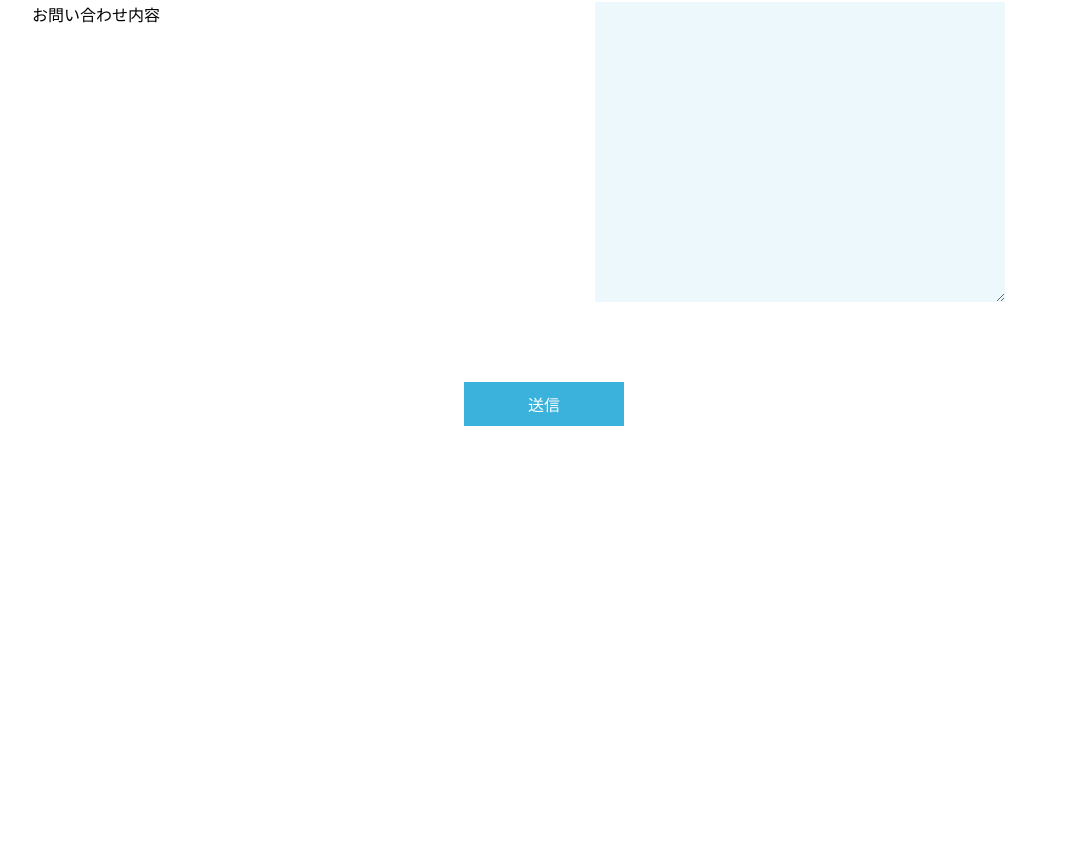
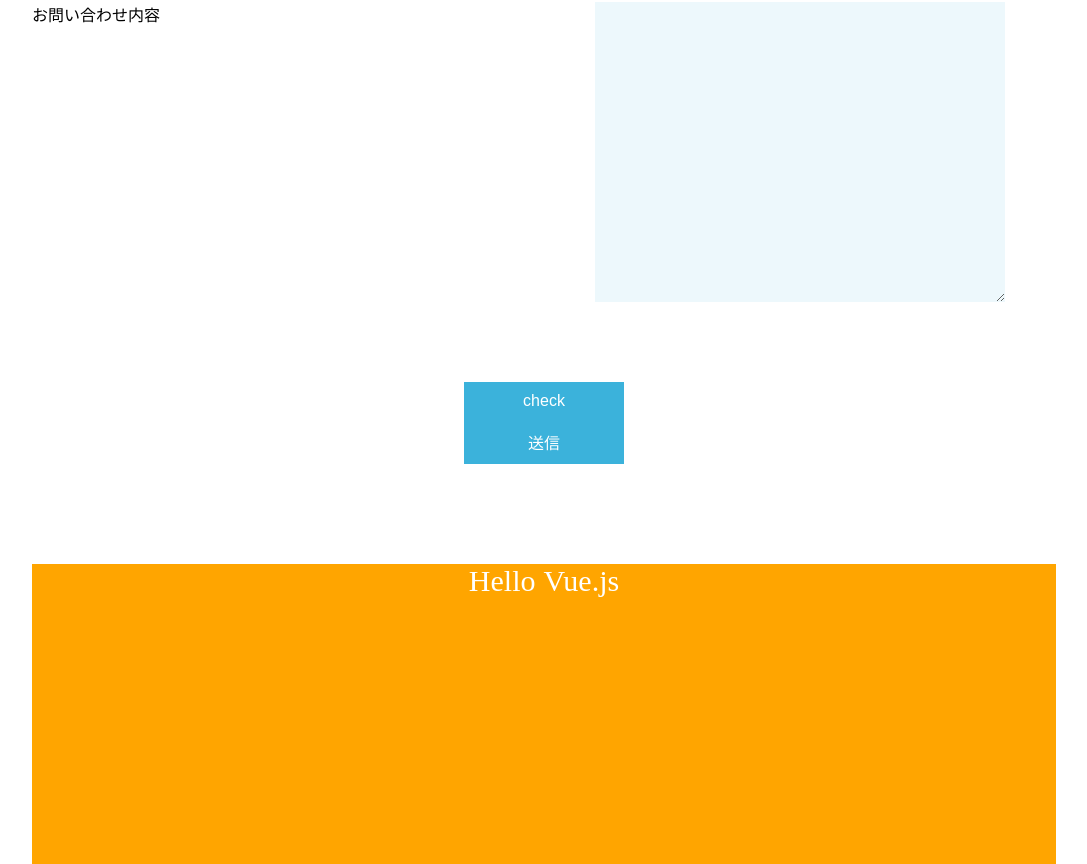
Before and after one commit to reiji-0720/EnGii-HP-recreate, a Nuxt app: page /contact in a window 1280 px wide. Shown: the part 1559-2423 px from the top of the page, without its empty margins (96-1183 px from the left). Before the commit the page ends 2085 px from the top, so only its background shows below. Built offline with nearby package versions, Linux system fonts and the light colour scheme.

Commit message:
contct バリデーション

```diff
--- /dev/null
+++ b/components/contact/contact-box.vue
@@ -0,0 +1,25 @@
+<template>
+   <div class="test">
+      <div class="contact-title">
+          <p>{{message}}</p>
+      </div>
+    </div>
+</template>
+<script>
+export default {
+        props:['message']
+}
+</script>
+<style scoped>
+.test{
+    height:300px;
+    width:100%;
+    background-color:orange;
+}
+.contact-title{
+    color:white;
+    font-size:30px;
+    margin-top:100px;
+    text-align: center;
+}
+</style>
--- a/pages/contact.vue
+++ b/pages/contact.vue
@@ -9,65 +9,103 @@
           <iframe name="dummy" style="display:none;"></iframe>
             <div class="formBox genre">
               <div class="text">
-              <label for="genre" class="adjustP">お問い合わせジャンル</label>
+              <label for="genre" class="adjustP" >お問い合わせジャンル</label>
               </div>
-              <input id="genre" type="text" name="entry.398878031">
+              <input id="genre"  type="text" v-model="inputCase[0]" name="entry.398878031">
             </div>
             <div class="formBox name">
             <div class="text">
               <label for="name" adjustP>お名前</label>
               </div>
-              <input id="name" type="text" name="1191593904">
+              <input id="name"  type="text" v-model="inputCase[1]" name="1191593904">
             </div>
             <div class="formBox nameFurigana">
             <div class="text">
               <label for="nameFurigana" adjustP>お名前（フリガナ）</label>
               </div>
-              <input id="nameFurigana" type="text" name="entry.1441505981">
+              <input id="nameFurigana"  type="text" v-model="inputCase[2]" name="entry.1441505981">
             </div>
             <div class="formBox tel">
             <div class="text">
               <label for="tel" adjustP>電話番号</label>
               </div>
-              <input name="entry.1537312469" id="tel" type="tel" pattern="[0-9]{11}" placeholder="090-1234-5678">
+              <input name="entry.1537312469"  id="tel" type="tel" v-model="inputCase[3]" pattern="[0-9]{11}" placeholder="090-1234-5678">
             </div>
             <div class="formBox mail">
             <div class="text">
               <label for="email" adjustP>メールアドレス</label>
               </div>
-              <input  placeholder="info@sample.com" pattern="[a-z0-9._%+-]+@[a-z0-9.-]+\.[a-z]{2,3}$" type="email" name="entry.1059388771" id="email">
+              <input  placeholder="info@sample.com"  pattern="[a-z0-9._%+-]+@[a-z0-9.-]+\.[a-z]{2,3}$" type="email" v-model="inputCase[4]" name="entry.1059388771" id="email">
             </div>
             <div class="formBox content">
             <div class="text">
               <label for="content" adjustP>お問い合わせ内容</label>
               </div>
-              <textarea name="entry.770171748" id="content" rows="20" cols="60" ></textarea>
+              <textarea name="entry.770171748" v-model="inputCase[5]" id="content" rows="20" cols="60" ></textarea>
             </div>
-            <div class="submit">
+            <div class="submit" >
               <!--<button type="submit" value="送信" class="btn-submit bg-mainColor" @click="show=true">送信</button>-->
-              <button  class="btn-submit bg-mainColor" @click="show=true">送信</button>
-
+              <button class="btn-submit bg-mainColor" @click="checkForm">check</button>
+              <p>{{ Validation.result }}</p>
+              <button    class="btn-submit bg-mainColor"  @click="show=true">送信</button>
             </div>
             </form>
+            <contactBox message="Hello Vue.js"></contactBox>
           </div>
         </div>
-                      <modal @modal="show=false" v-if="show" />
+        <modal @modal="show=false" v-if="show" />
     </div>
 </template>
 <script>
 import contactHeader from "~/components/contact/contact-header";
 import modal from "~/components/parts/contactModal.vue";
+import contactBox from "~/components/contact/contact-box"
 export default {
   components: {
     contactHeader,
-    modal
+    modal,
+    contactBox,
   },
   data(){
     return{
-      show: false,
+      genre: null,
+      inputCase:[
+        '',
+        '',
+        '',
+        '',
+        '',
+        ''
+      ],
+   show:false,
+   lengthError:true,
+   Validation:{
+     result:"",
+   }
+    }
+  },
+  methods:{
+    checkForm(){
+      var mailBool = false;
+      var arrayFalse = [];
+      var falseNum = '';
+
+      for (let i=0; i <= 5; i++){
+        if(!this.inputCase[i]){
+          arrayFalse[i]= i;
+      } else{
+        arrayFalse[i] = -i;
+      }
+      if(arrayFalse != null){
+        falseNum = arrayFalse.join('+')
+      this.Validation.result= falseNum+"を入力してください"
+      }
+      }
+
     }
   }
-};
+
+}
 </script>
 <style scoped>
 .cotactContainer{
@@ -184,6 +222,5 @@ textarea{
   }
 }
 @media screen and (max-width:400px){
-
 }
 </style>
```
